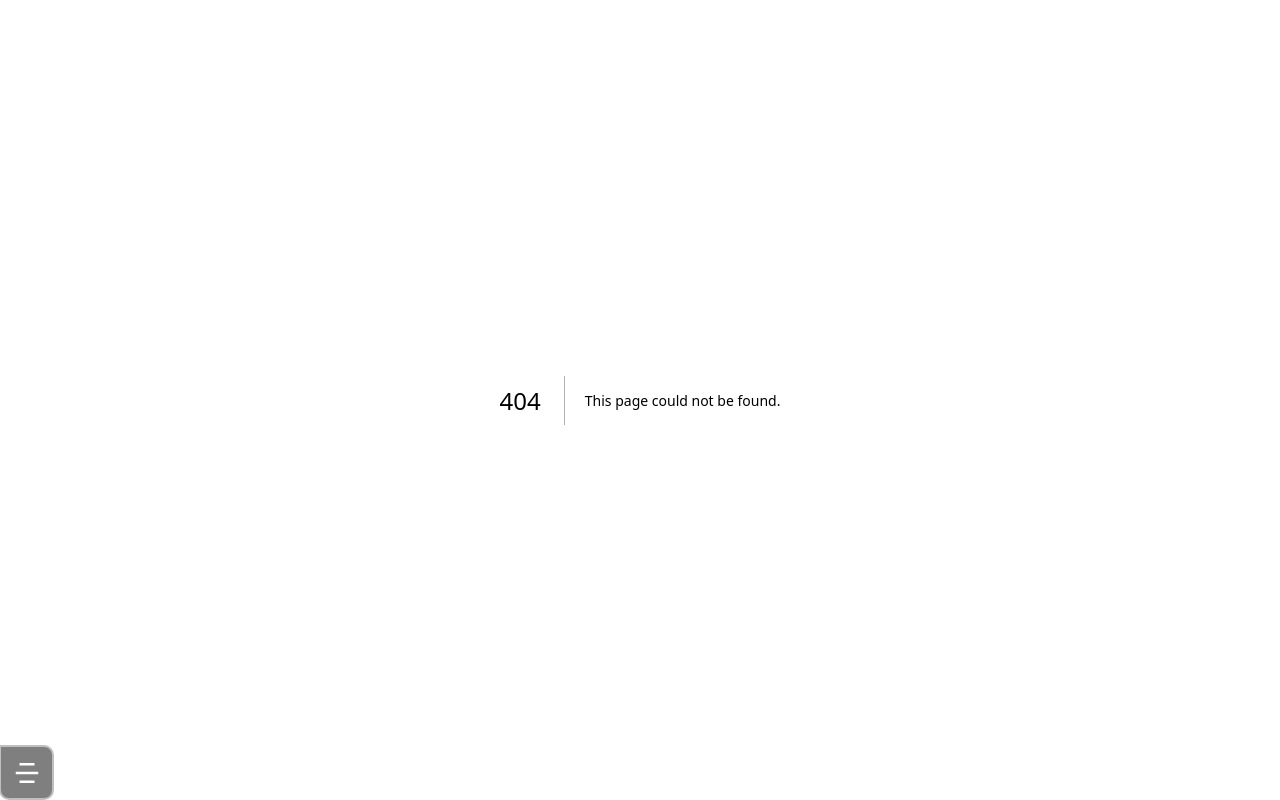
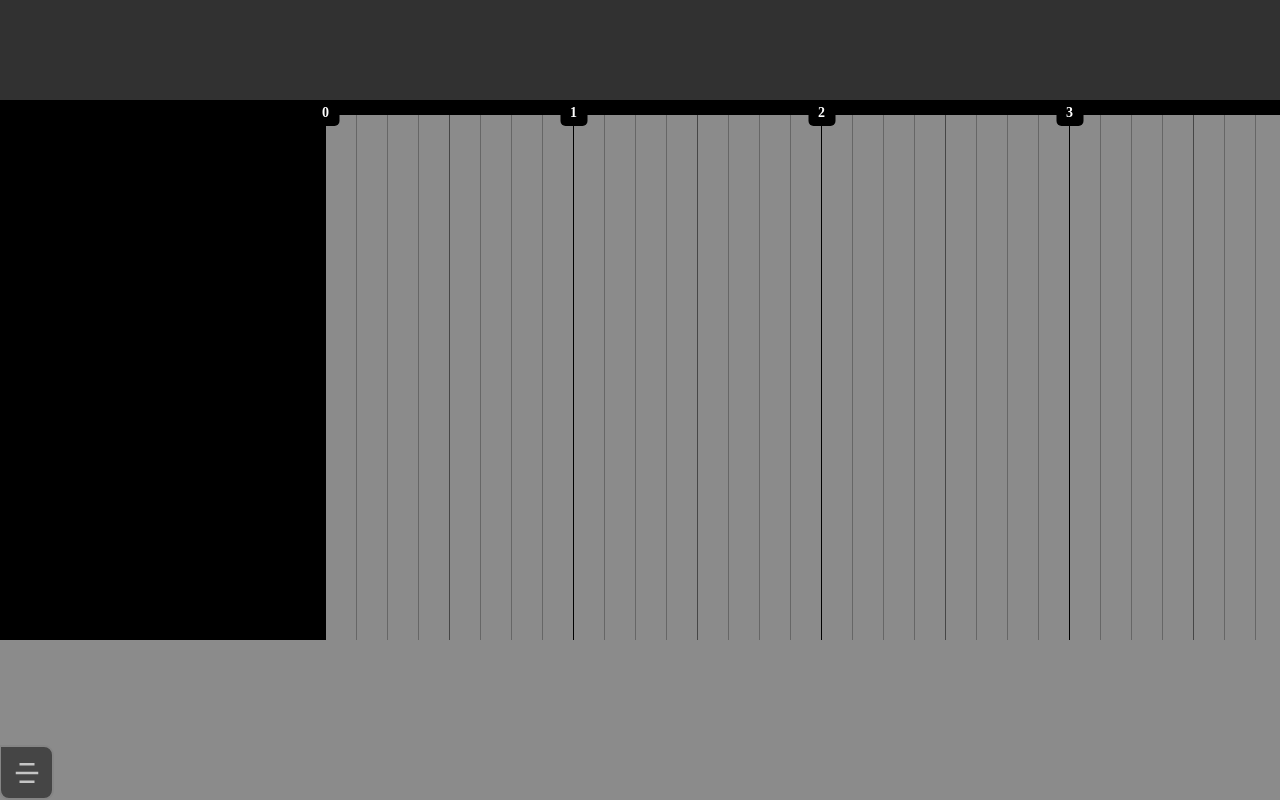
Before and after one commit to FalejevV/React-tricky, a Next.js app: page /sequencer in a window 1280 px wide. Before the commit this address had no page. Built offline with nearby package versions, Linux system fonts and the light colour scheme.

Commit message:
Working on sequencer layout

```diff
--- a/src/layout/Menu/Menu.tsx
+++ b/src/layout/Menu/Menu.tsx
@@ -22,7 +22,7 @@ function Menu(props:{
                 <MenuElement onClick={() => props.setToggleMenu(false)} href="cards-swipe" icon={"/cards-swipe.jpg"}/>
                 <MenuElement onClick={() => props.setToggleMenu(false)} href="airbnb" icon={"/airbnbPreview.jpg"}/>
                 <MenuElement onClick={() => props.setToggleMenu(false)} href="lights" icon={"/LightsPreview.webp"}/>
-                <MenuElement onClick={() => props.setToggleMenu(false)} href="" icon={"/question-mark.svg"}/>
+                <MenuElement onClick={() => props.setToggleMenu(false)} href="sequencer" icon={"/question-mark.svg"}/>
             </MenuList>
         </MenuContainer>
     )
--- /dev/null
+++ b/src/layout/SequencerSideBar/SequencerSideBar.styled.tsx
@@ -0,0 +1,9 @@
+import styled from "styled-components";
+
+export const SequencerSideBarContainer = styled.aside`
+    width:325px;
+    height:100%;
+    background-color: black;
+    display: flex;
+    flex-direction: column;
+`
--- /dev/null
+++ b/src/layout/SequencerSideBar/SequencerSideBar.tsx
@@ -0,0 +1,14 @@
+import { SequencerSideBarContainer } from "./SequencerSideBar.styled";
+
+
+
+function SequencerSideBar(){
+    return(
+        <SequencerSideBarContainer>
+
+        </SequencerSideBarContainer>
+    )
+}
+
+
+export default SequencerSideBar;
--- /dev/null
+++ b/src/layout/SequencerTopBar/SequencerTopBar.styled.tsx
@@ -0,0 +1,7 @@
+import styled from "styled-components";
+
+export const SequencerTopBarContainer = styled.header`
+    width:100%;
+    height:100px;
+    background-color:#313131;
+`
--- /dev/null
+++ b/src/layout/SequencerTopBar/SequencerTopBar.tsx
@@ -0,0 +1,13 @@
+import { SequencerTopBarContainer } from "./SequencerTopBar.styled";
+
+
+
+function SequencerTopBar(){
+    return(
+        <SequencerTopBarContainer>
+
+        </SequencerTopBarContainer>
+    )
+}
+
+export default SequencerTopBar;
--- /dev/null
+++ b/src/layout/SequencerTracks/SequencerTracks.styled.tsx
@@ -0,0 +1,51 @@
+import styled from "styled-components";
+
+export const SequencerTracksContainer = styled.main`
+    height:100%;
+    background-color: gray;
+    position: relative;
+    z-index: 100;
+    padding-top:10px;
+`
+
+
+export const SequencerTracksOutline = styled.div`
+    height:100%;
+    position:absolute;
+    left:0px;
+    top:0px;
+    display:flex;
+    gap:30px;
+    &:after{
+        content:"";
+        position:absolute;
+        top:0px;
+        left:0px;
+        width:100%;
+        height:15px;
+        background-color:black;
+    }
+`
+
+export const SequencerVerticalDivider = styled.div<{
+    color:string;
+}>`
+    width:1px;
+    height:100%;
+    background: ${({ color }) => color || "black"};
+    position: relative;
+`
+
+export const SequencerVerticalLineText = styled.p`
+    position:absolute;
+    top:0px;
+    left:50%;
+    transform: translateX(-50%);
+    color:white;
+    font-size:14px;
+    padding:5px 10px;
+    background-color:black;
+    font-weight: bold;
+    z-index: 100;
+    border-radius:0px 0px 5px 5px;
+`
--- /dev/null
+++ b/src/layout/SequencerTracks/SequencerTracks.tsx
@@ -0,0 +1,47 @@
+import { SequencerTracksContainer, SequencerTracksOutline, SequencerVerticalDivider, SequencerVerticalLineText } from "./SequencerTracks.styled";
+
+let lineColors = [
+    "#000000",
+    "#666666",
+    "#464646",
+]
+
+function getLineColor(index:number):string{
+    if((index) % 8 !== 4){
+        return lineColors[1];
+    }
+    if((index) % 8 === 4){
+        return lineColors[2];
+    }
+    return lineColors[0];
+}
+
+function SequencerTracks(){
+
+    function trackLinePainter(){
+        let lineArray = [];
+        for(let i = 0; i <= 64; i++){
+            if(i % 8 === 0 || i === 0){
+                lineArray.push(
+                    <SequencerVerticalDivider color={lineColors[0]}>
+                        <SequencerVerticalLineText>{i === 0 ? 0 : i/8}</SequencerVerticalLineText>
+                    </SequencerVerticalDivider>
+                )
+            }else{
+                lineArray.push(<SequencerVerticalDivider color={getLineColor(i)}/>)
+            }
+        }
+        return lineArray;
+    }
+
+    return(
+        <SequencerTracksContainer>
+            <SequencerTracksOutline>
+                {trackLinePainter()}
+            </SequencerTracksOutline>
+        </SequencerTracksContainer>
+    )
+}
+
+
+export default SequencerTracks;
--- /dev/null
+++ b/src/pages/sequencer.tsx
@@ -0,0 +1,20 @@
+import SequencerSideBar from "@/layout/SequencerSideBar/SequencerSideBar";
+import SequencerTopBar from "@/layout/SequencerTopBar/SequencerTopBar";
+import SequencerTracks from "@/layout/SequencerTracks/SequencerTracks";
+import { SequencerContainer, SequencerWorkSpace } from "@/styles/sequencer.styled";
+
+
+
+function Sequencer(){
+    return(
+        <SequencerContainer>
+            <SequencerTopBar/>
+            <SequencerWorkSpace>
+                <SequencerSideBar />
+                <SequencerTracks />
+            </SequencerWorkSpace>
+        </SequencerContainer>
+    )
+}
+
+export default Sequencer;
--- /dev/null
+++ b/src/styles/sequencer.styled.tsx
@@ -0,0 +1,21 @@
+import styled from "styled-components";
+
+
+export const SequencerContainer = styled.div`
+    width:100%;
+    height:100vh;
+    max-width:1440px;
+    max-height:1024px;
+    background-color: #8b8b8b;
+    margin:0 auto;
+    display:flex;
+    flex-direction: column;
+`
+
+export const SequencerWorkSpace = styled.div`
+    display:flex;
+    width:100%;
+    height:540px;
+    overflow: scroll;
+    scrollbar-width: thin;
+`
```
